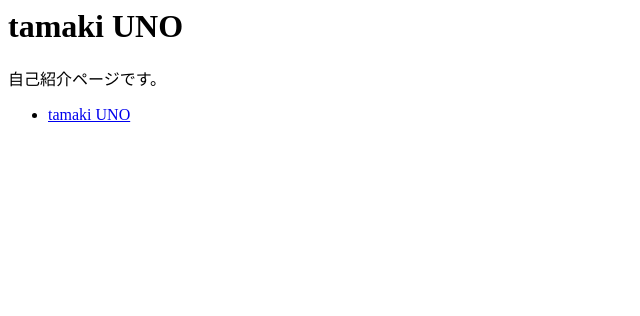
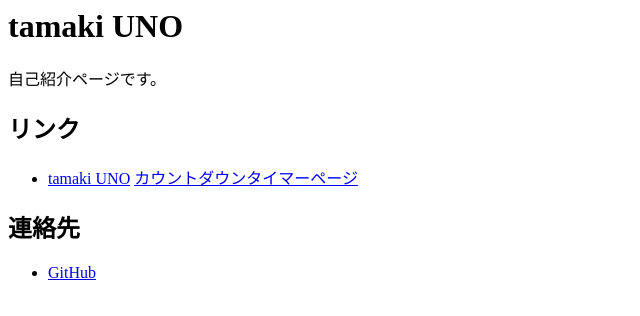
Before and after one commit to tamaki-uno/tamaki-uno, a plain HTML site: page index.html in a window 1280 px wide. Shown: the whole page, without its empty margins (0-640 px from the left). Drawn offline with Linux system fonts and the light colour scheme.

Commit message:
リンクと連絡先を追加

```diff
--- a/index.html
+++ b/index.html
@@ -8,12 +8,24 @@
     <h1>tamaki UNO</h1>
     <p>
         自己紹介ページです。
+    </p>
+    <h2>リンク</h2>
+    <p>
         <ul>
             <li>
                 <a href="tamaki-uno.html">tamaki UNO</a>
+                <a href="https://tamaki-uno.github.io/countdown/">カウントダウンタイマーページ</a>
             </li>
         </ul>
     </p>
 
+    <h2>連絡先</h2>
+    <p>
+        <ul>
+            <li>
+                <a href="https://github.com/tamaki-uno">GitHub</a>
+            </li>
+        </ul>
+    </p>
 </body>
 </html>
```
